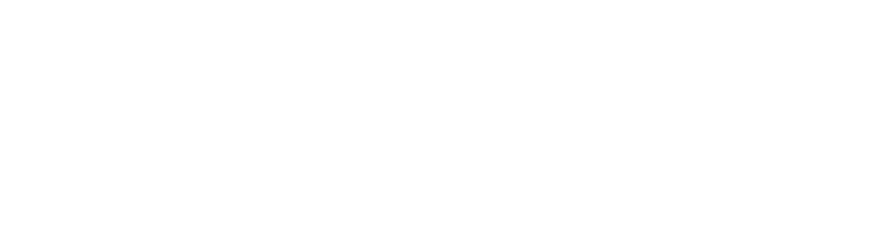
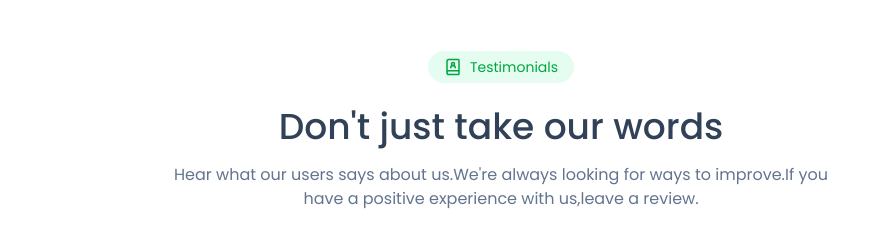
Before and after one commit to skquantum546/AiResumeBuilder, a React (Vite) app in the folder client/: page / in a window 1280 px wide. Shown: the part 1439-1686 px from the top of the page, without its empty margins (139-1012 px from the left). Before the commit the page ends 1490 px from the top, so only its background shows below. Built offline with nearby package versions, Linux system fonts and the light colour scheme; the HTML template or start-up script is replaced by a standard one; a web font is replaced by a local one.

Commit message:
added testimonail section

```diff
--- /dev/null
+++ b/client/src/components/Home/Testimonial.jsx
@@ -0,0 +1,19 @@
+import { BookUserIcon } from 'lucide-react'
+import React from 'react'
+import Title from './Title'
+
+const Testimonial = () => {
+  return (
+    <div id='testimonials' className='flex flex-col items-center my-10 scroll-mt-12'>
+            <div className="flex items-center gap-2 text-sm text-green-600 bg-green-400/10 rounded-full px-4 py-1.5">
+                <BookUserIcon className="size-4.5 stroke-green-600"/>
+                <span>Testimonials</span>
+            </div>
+
+            <Title title="Don't just take our words" description="Hear what our users says about us.We're always looking for ways to improve.If you have a positive experience with us,leave a review."/>
+
+      </div>
+  )
+}
+
+export default Testimonial
--- a/client/src/pages/Home.jsx
+++ b/client/src/pages/Home.jsx
@@ -2,6 +2,7 @@
 import Banner from '../components/Home/Banner'
 import Hero from '../components/Home/Hero'
 import Feature from '../components/Home/Feature'
+import Testimonial from '../components/Home/Testimonial'
 
 const Home = () => {
   return (
@@ -9,6 +10,7 @@
         <Banner />
         <Hero />
         <Feature />
+        <Testimonial />
     </div>
   )
 }
```
